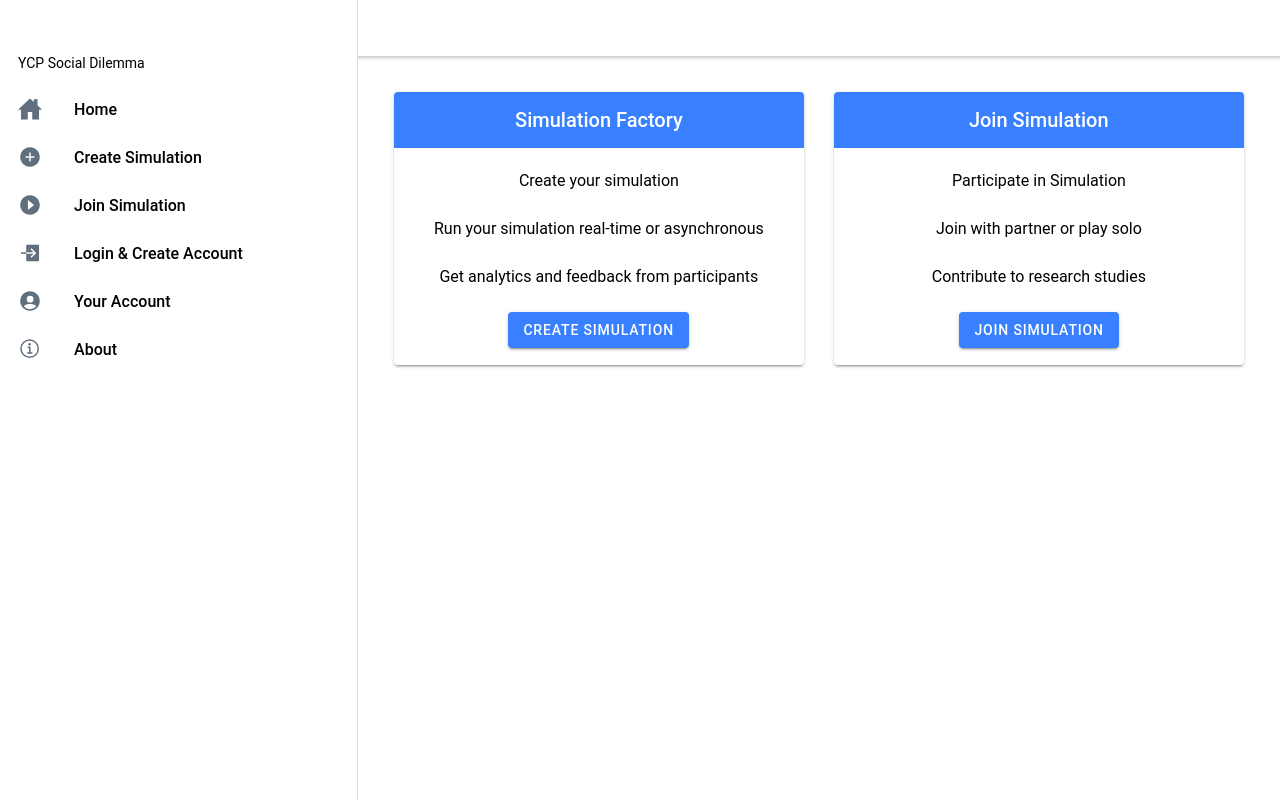
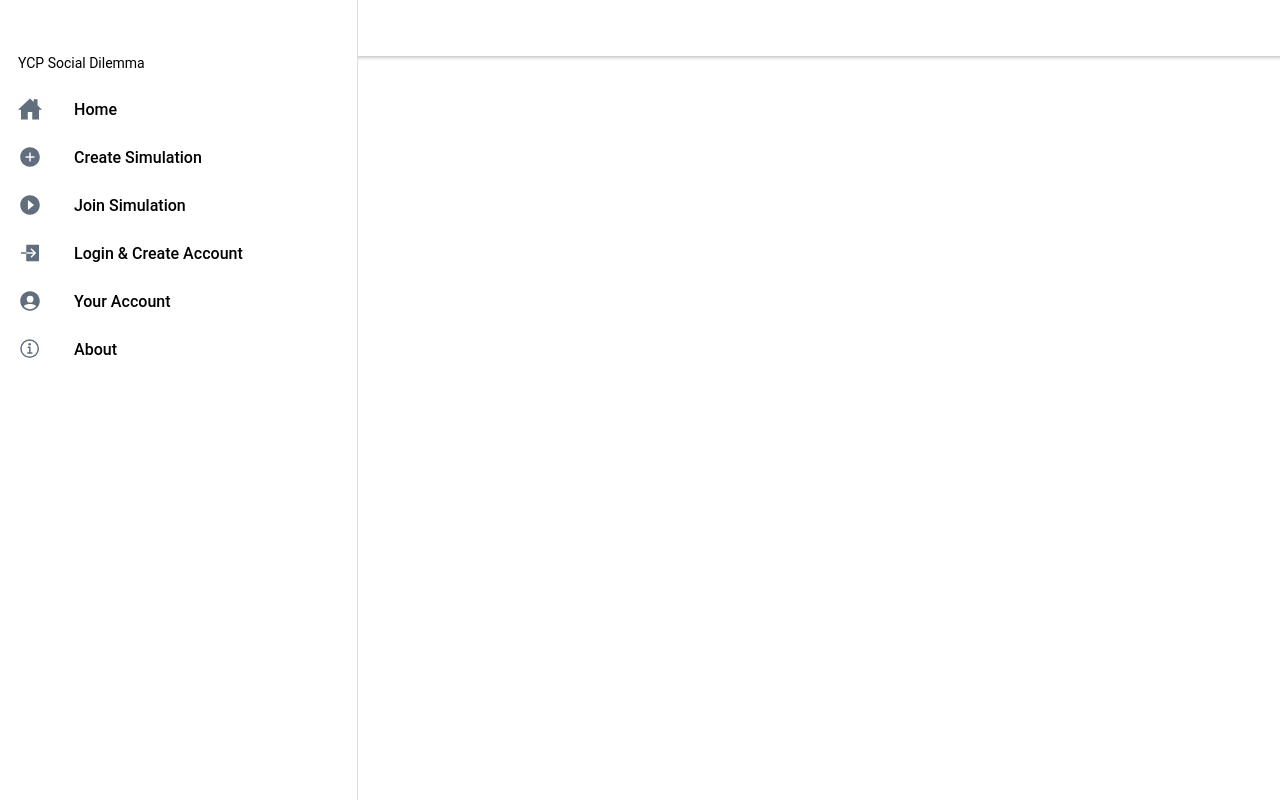
Before and after one commit to CS481/CS481.101_Fall20, a React (Create React App) app in the folder simulationfactory-ionic/: page /page/1 in a window 1280 px wide. Built offline with nearby package versions, Linux system fonts and the light colour scheme.

Commit message:
Introduced routing between pages. Not too janky. Also created file for factory page with nothing in it

```diff
--- a/simulationfactory-ionic/src/App.tsx
+++ b/simulationfactory-ionic/src/App.tsx
@@ -29,7 +29,7 @@ const App: React.FC = () => {
       <IonReactRouter>
         <IonSplitPane contentId="main">
           <Menu />
-          <IonRouterOutlet id="main">
+          <IonRouterOutlet animated={false} id="main">
             <Route path="/" exact={true}>
               <Redirect to="/page/home" />
             </Route>
--- /dev/null
+++ b/simulationfactory-ionic/src/components/FactoryContent.tsx
@@ -0,0 +1,14 @@
+import { IonContent, IonLabel } from "@ionic/react";
+import React from "react";
+
+import './HomeContent.css';
+
+const FactoryContent: React.FC = () => {
+    return (
+    <IonContent className="ion-padding">
+        <IonLabel color="primary">WELCOME TO THE FACTORY</IonLabel>
+    </IonContent>
+    );
+};
+
+export default FactoryContent;
--- a/simulationfactory-ionic/src/components/HomeContent.tsx
+++ b/simulationfactory-ionic/src/components/HomeContent.tsx
@@ -25,7 +25,7 @@ const HomeContent: React.FC = () => {
                                     <IonLabel className="ion-text-center">Get analytics and feedback from participants</IonLabel>
                                 </IonItem>
                             </IonList>
-                            <IonButton className='factoryButton'>
+                            <IonButton routerLink="/page/factory" routerDirection="root">
                                 Create Simulation
                                 <IonRippleEffect></IonRippleEffect>
                             </IonButton>
--- a/simulationfactory-ionic/src/pages/Page.tsx
+++ b/simulationfactory-ionic/src/pages/Page.tsx
@@ -1,7 +1,8 @@
 import { IonButtons, IonContent, IonHeader, IonMenuButton, IonPage, IonTitle, IonToolbar } from '@ionic/react';
+import React from 'react';
 import { useParams } from 'react-router';
-import ExploreContainer from '../components/ExploreContainer';
 import HomeContent from '../components/HomeContent';
+import FactoryContent from '../components/FactoryContent';
 import './Page.css';
 
 const Page: React.FC = () => {
@@ -41,7 +42,6 @@ const Page: React.FC = () => {
   ];
 
   let title = titles.find(title => title.param === name)
-  console.log(title);
   return (
 
     <IonPage>
@@ -55,12 +55,13 @@ const Page: React.FC = () => {
       </IonHeader>
 
       <IonContent fullscreen>
-        <IonHeader collapse="condense">
-          <IonToolbar>
-            <IonTitle size="large">{title?.title}</IonTitle>
-          </IonToolbar>
-        </IonHeader>
+      {name === 'home' &&
         <HomeContent />
+      }
+      {name === 'factory' &&
+        <FactoryContent />
+      }
+
       </IonContent>
     </IonPage>
   );
```
Also changed, not shown: 2 other files (tests, documents, lock files or other folders).
